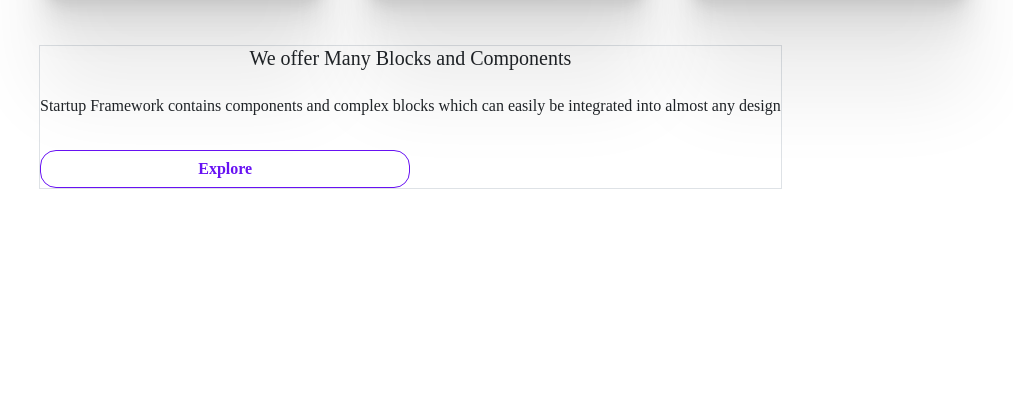
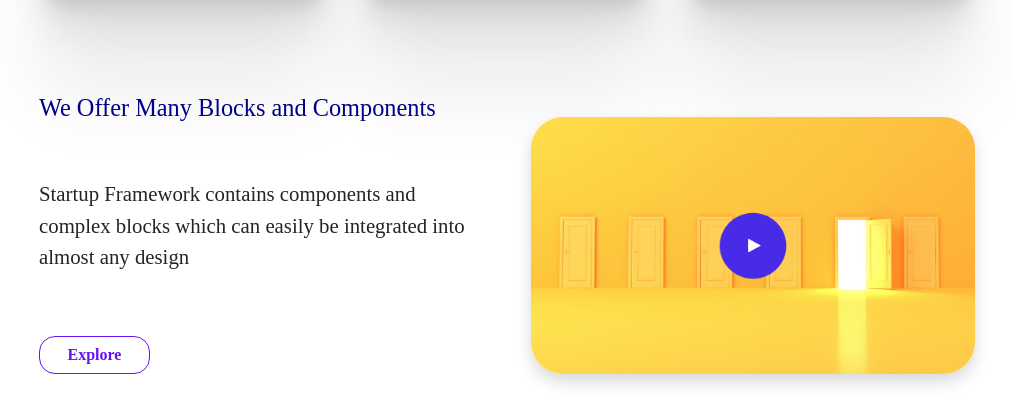
Before and after one commit to marcinMierzwa/Landing-Page, a website: page src/index.html in a window 1280 px wide. Shown: the part 1349-1768 px from the top of the page, without its empty margins (133-1146 px from the left). Drawn offline with Linux system fonts and the light colour scheme; a web font is replaced by a local one.

Commit message:
add service-section-bottom

```diff
--- a/src/index.html
+++ b/src/index.html
@@ -139,13 +139,13 @@
       </div>
     </section>
   <!-- section-services-bottom -->
-  <section class="container-fluid d-flex flex-wrap justify-content-between align-items-center w-100 section-services-bottom-container-main ">
+  <section class="container-fluid d-flex flex-lg-row flex-column align-items-center  gap-lg-5 mt-lg-5 w-100 section-services-bottom-container-main ">
 
 
-    <div class="d-flex flex-column justify-content-evenly gap-3 section-services-bottom-container-left border">
-      <h5 class="text-center section-services-bottom-headline">We offer Many Blocks and Components</h5>
-      <p class="text-center section-services-bottom-description">Startup Framework contains components and complex blocks which can easily be integrated into almost any design</p>
-      <button class="btn btn-outline-success fw-bold w-50 mx-auto mx-lg-0 rounded-4">Explore</button>
+    <div class="d-flex flex-column align-items-lg-start gap-5 w-50 section-services-bottom-container-left">
+      <h5 class="text-center text-lg-start section-services-bottom-headline">We Offer Many Blocks and Components</h5>
+      <p class="text-center text-lg-start section-services-bottom-description">Startup Framework contains components and complex blocks which can easily be integrated into almost any design</p>
+      <button class="btn btn-outline-success fw-bold w-25 mx-auto mx-lg-0 rounded-4">Explore</button>
     </div>
 
 
@@ -153,9 +153,20 @@
 
 
 
-    <div class="section-services-bottom-container-right">
+    <div class="mt-4 section-services-bottom-container-right w-50 ">
+
+      <div class="position-relative d-flex align-content-lg-center">
+
+        <img src="images/section-services/play-icon.png" alt="button play icon" class="position-absolute top-50 start-50 section-services-bottom-play-button">
+        <img src="images/section-services/techno.png" alt="technology image
+        " class="img-fluid rounded-5 shadow ">
+        </div>
 
     </div>
+
+
+
+
 
 
   </section>
--- a/src/main.scss
+++ b/src/main.scss
@@ -14,17 +14,17 @@ $success: #6812f3;
   padding: 0;
   box-sizing: border-box;
 }
-.landing-page-container{
+.landing-page-container {
   font-family: Ageo Personal Use;
-  max-width: 75vw ;
+  max-width: 75vw;
   height: 400vh;
 }
 
 // --navbar--
-.navbar-conatiner{
-    max-width: 75vw;
-    z-index: 1000 ;
-  }
+.navbar-conatiner {
+  max-width: 75vw;
+  z-index: 1000;
+}
 .navbar-logo {
   width: clamp(60px, 8%, 100px);
   cursor: pointer;
@@ -62,27 +62,32 @@ $success: #6812f3;
 
 // --headline--
 
-.headline-section-container{
+.headline-section-container {
   margin-top: 200px;
   font-family: Ageo Personal Use;
 }
-.small-headline-section{
+.small-headline-section {
   letter-spacing: 6px;
   font-size: clamp(0.6rem, 1.1vw, 0.8rem);
-
 }
-.main-headline-section{
+.main-headline-section {
   letter-spacing: 2px;
 }
 
 // --section services-top--
 
-.card{
+.card {
   flex-basis: 31%;
   min-height: 25vw;
   font-family: Ageo Personal Use;
   border-radius: 28px;
-  box-shadow: 0px 2.76726px 2.21381px 0px rgba(0, 0, 0, 0.02), 0px 6.6501px 5.32008px 0px rgba(0, 0, 0, 0.03), 0px 12.52155px 10.01724px 0px rgba(0, 0, 0, 0.04), 0px 22.33631px 17.86905px 0px rgba(0, 0, 0, 0.04), 0px 41.77761px 33.42209px 0px rgba(0, 0, 0, 0.05), 0px 100px 80px 0px rgba(0, 0, 0, 0.07);
+  box-shadow:
+    0px 2.76726px 2.21381px 0px rgba(0, 0, 0, 0.02),
+    0px 6.6501px 5.32008px 0px rgba(0, 0, 0, 0.03),
+    0px 12.52155px 10.01724px 0px rgba(0, 0, 0, 0.04),
+    0px 22.33631px 17.86905px 0px rgba(0, 0, 0, 0.04),
+    0px 41.77761px 33.42209px 0px rgba(0, 0, 0, 0.05),
+    0px 100px 80px 0px rgba(0, 0, 0, 0.07);
 }
 .card-text {
   font-size: clamp(1rem, 2.3vw, 1.1rem);
@@ -92,6 +97,26 @@ $success: #6812f3;
 }
 // --section services-bottom--
 
+.section-services-bottom-headline {
+  color: darkblue;
+  font-size: clamp(1.3rem, 1.9vw, 2rem);
+}
+.section-services-bottom-description{
+  font-size: clamp(1rem, 2.5vw, 1.3rem);
+}
+.section-services-bottom-play-button{
+  width: 15% ;
+  transform: translate(-50%, -50%);
+  cursor: pointer;
+}
+.section-services-bottom-play-button:hover{
+  width: 16% ;
+  transition: 0.3s;
+}
+
+
+
+
 
 // --media--
 
@@ -99,10 +124,9 @@ $success: #6812f3;
   .nav-link {
     padding: 0 !important;
   }
-  .headline-section-container{
+  .headline-section-container {
     margin-top: 50px;
   }
-
 }
 @media only screen and (max-width: 1220px) {
   .nav-item {
@@ -115,12 +139,11 @@ $success: #6812f3;
     padding-left: 0 !important;
     padding-right: 0 !important;
   }
-  .card{
+  .card {
     flex-basis: 100%;
   }
 }
-
-@media only screen and (max-width: 800px) {
+@media only screen and (max-width: 768px) {
   .header-headline-container {
     flex-basis: 100%;
     row-gap: 15px !important;
```
Also changed, not shown: src/images/section-services/play-icon.png (added), src/images/section-services/techno.png (added), src/main.css.
